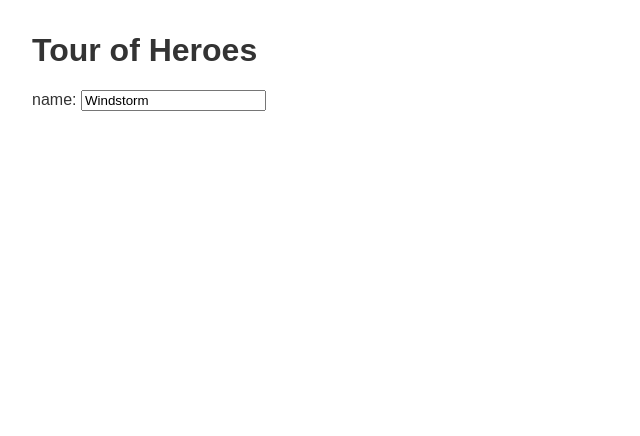
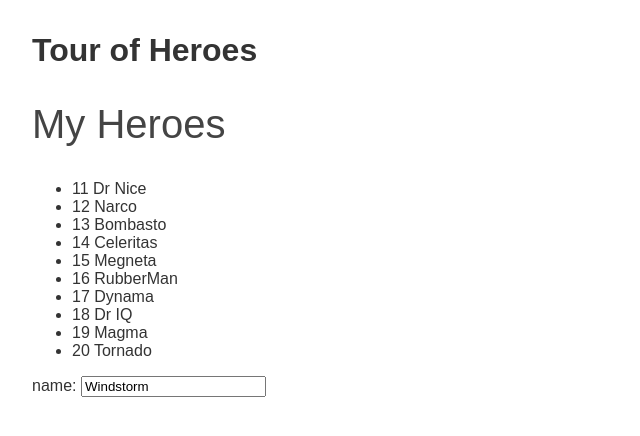
Before and after one commit to mfbutner/CanvasHelpers, an Angular app: page / in a window 1280 px wide. Shown: the top 436 px of the page, without its empty margins (0-640 px from the left). Built offline with nearby package versions, Linux system fonts and the light colour scheme.

Commit message:
Added list of heroes

```diff
--- a/src/app/heroes/heroes.component.html
+++ b/src/app/heroes/heroes.component.html
@@ -1,4 +1,11 @@
 <div>
+    <h2>My Heroes</h2>
+    <ul class="heroes">
+        <!-- *ngFor is a repeater directive, for every hero in heroes list.-->
+        <li *ngFor="let hero of heroes">
+            <span class="badge">{{hero.id}}</span> {{hero.name}}
+        </li>
+    </ul>
     <label> name:
         <input [(ngModel)]="hero.name" placeholder="name"/>
     </label>
```
